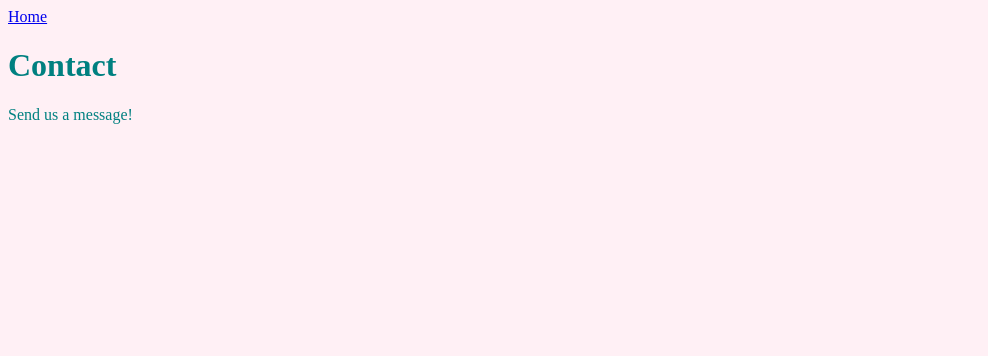
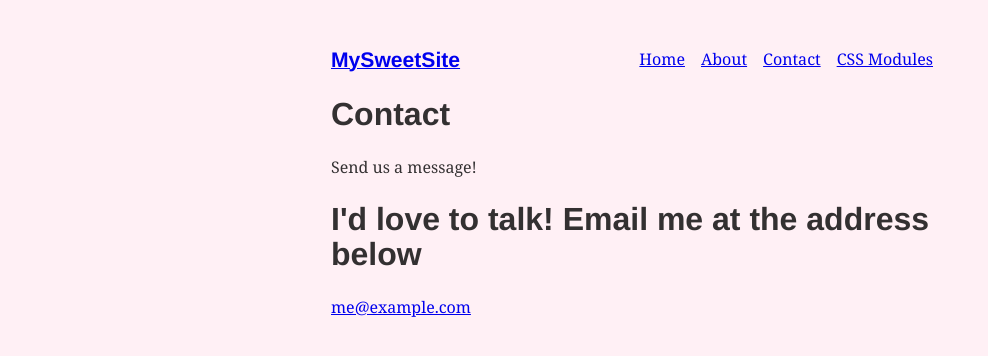
Before and after one commit to allensam88/gatsby-tutorial, a Gatsby site: page /contact in a window 1280 px wide. Shown: the whole page, without its empty margins (0-988 px from the left). Built offline with nearby package versions, Linux system fonts and the light colour scheme; Gatsby itself is replaced by a stand-in of ours.

Commit message:
step 3 complete

```diff
--- a/gatsby-config.js
+++ b/gatsby-config.js
@@ -1,10 +1,10 @@
-/**
- * Configure your Gatsby site with this file.
- *
- * See: https://www.gatsbyjs.org/docs/gatsby-config/
- */
-
 module.exports = {
-  /* Your site config here */
-  plugins: [],
+  plugins: [
+    {
+      resolve: `gatsby-plugin-typography`,
+      options: {
+        pathToConfigModule: `src/utils/typography`,
+      },
+    },
+  ],
 }
--- a/package.json
+++ b/package.json
@@ -15,8 +15,12 @@
   },
   "dependencies": {
     "gatsby": "^2.23.12",
+    "gatsby-plugin-typography": "^2.5.10",
     "react": "^16.12.0",
-    "react-dom": "^16.12.0"
+    "react-dom": "^16.12.0",
+    "react-typography": "^0.16.19",
+    "typography": "^0.16.19",
+    "typography-theme-fairy-gates": "^0.16.19"
   },
   "devDependencies": {
     "prettier": "2.0.5"
--- /dev/null
+++ b/src/components/layout.js
@@ -0,0 +1,26 @@
+import React from "react"
+import { Link } from "gatsby"
+const ListLink = props => (
+  <li style={{ display: `inline-block`, marginRight: `1rem` }}>
+    <Link to={props.to}>{props.children}</Link>
+  </li>
+)
+
+export default function Layout({ children }) {
+  return (
+    <div style={{ margin: `3rem auto`, maxWidth: 650, padding: `0 1rem` }}>
+      <header style={{ marginBottom: `1.5rem` }}>
+        <Link to="/" style={{ textShadow: `none`, backgroundImage: `none` }}>
+          <h3 style={{ display: `inline` }}>MySweetSite</h3>
+        </Link>
+        <ul style={{ listStyle: `none`, float: `right` }}>
+          <ListLink to="/">Home</ListLink>
+          <ListLink to="/about/">About</ListLink>
+          <ListLink to="/contact/">Contact</ListLink>
+          <ListLink to="/about-css-modules/">CSS Modules</ListLink>
+        </ul>
+      </header>
+      {children}
+    </div>
+  )
+}
--- a/src/pages/about-css-modules.js
+++ b/src/pages/about-css-modules.js
@@ -1,4 +1,5 @@
 import React from "react"
+import Layout from "../components/layout"
 import styles from "./about-css-modules.module.css"
 import Container from "../components/container"
 
@@ -16,6 +17,7 @@ const User = props => (
 
 export default function About() {
   return (
+      <Layout>
         <Container>
         <h1>About CSS Modules</h1>
         <p>CSS Modules are cool</p>
@@ -30,5 +32,6 @@ export default function About() {
             excerpt="I'm Bob Smith, a vertically aligned type of guy. Lorem ipsum dolor sit amet, consectetur adipisicing elit."
         />
         </Container>
+    </Layout>
   )
 }
--- a/src/pages/contact.js
+++ b/src/pages/contact.js
@@ -1,13 +1,16 @@
 import React from "react"
-import { Link } from "gatsby"
+import Layout from "../components/layout"
 import Header from "../components/header"
 
 export default function Contact() {
   return (
-    <div style={{ color: `teal` }}>
-      <Link to="/">Home</Link>
+    <Layout>
       <Header headerText="Contact" />
       <p>Send us a message!</p>
-    </div>
+      <div>
+        <h1>I'd love to talk! Email me at the address below</h1>
+        <p><a href="mailto:me@example.com">me@example.com</a></p>
+    	</div>
+    </Layout>
   )
 }
--- a/src/pages/index.js
+++ b/src/pages/index.js
@@ -1,14 +1,17 @@
 import React from "react"
-import { Link } from "gatsby"
+import Layout from "../components/layout"
 import Header from "../components/header"
 
 export default function Home() {
   return (
-    <div style={{ color: `purple` }}>
-      <Link to="/contact/">Contact</Link>
+    <Layout >
       <Header headerText="Hello Gatsby!" />
       <p>What a world.</p>
       <img src="https://source.unsplash.com/random/400x200" alt="" />
-    </div>
+      <div style={{ margin: `3rem auto`, maxWidth: 600 }} >
+        <h1>Hi! I'm building a fake Gatsby site as part of a tutorial!</h1>
+        <p>What do I like to do? Lots of course but definitely enjoy building websites.</p>
+      </div>
+    </Layout>
   )
 }
--- /dev/null
+++ b/src/utils/typography.js
@@ -0,0 +1,7 @@
+import Typography from "typography"
+import fairyGateTheme from "typography-theme-fairy-gates"
+
+const typography = new Typography(fairyGateTheme)
+
+export const { scale, rhythm, options } = typography
+export default typography
```
Also changed, not shown: src/pages/about.js (+7 -2 lines), 1 other file. Lines whose indentation alone changed are shown as unchanged.
